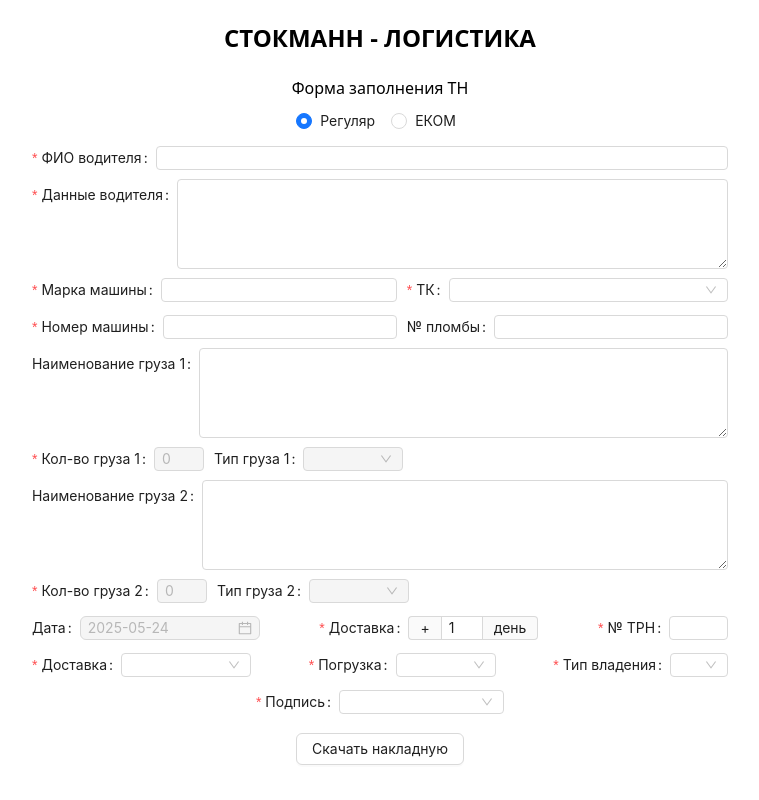
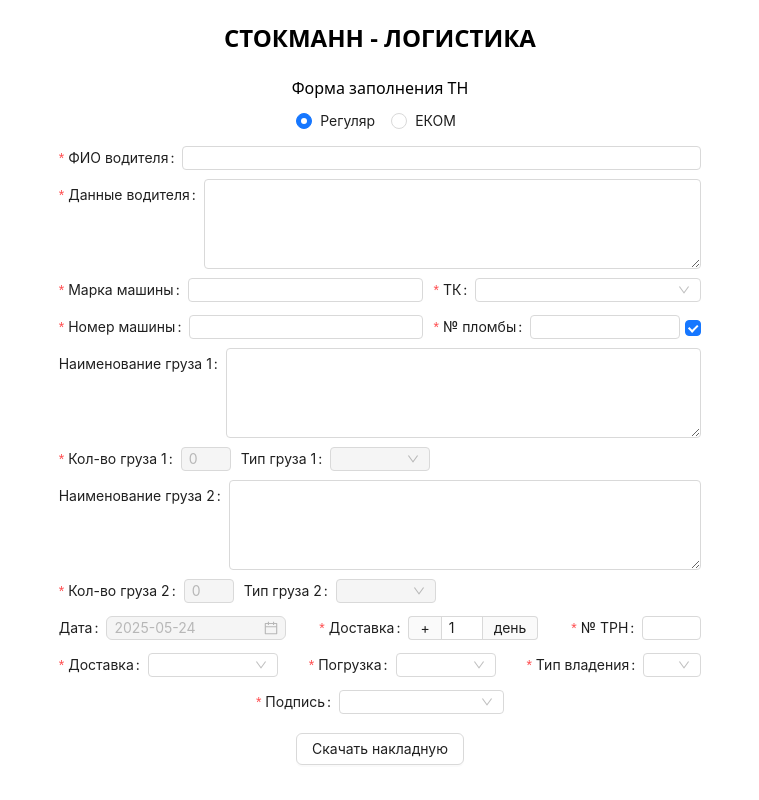
Before and after one commit to Sktro/logistic-project, a React (Vite) app: page / in a window 1280 px wide. Shown: the whole page, without its empty margins (260-1019 px from the left). Built offline with nearby package versions, Linux system fonts and the light colour scheme.

Commit message:
new project

```diff
--- a/src/components/LogisticForm/LogisticForm.module.css
+++ b/src/components/LogisticForm/LogisticForm.module.css
@@ -41,6 +41,11 @@
     display: none;
 }
 
+.truckContainer {
+    display: flex;
+    gap: 5px;
+}
+
 
 /*---------------------------------------------------*/
 
--- a/src/components/LogisticForm/LogisticFormEcom.tsx
+++ b/src/components/LogisticForm/LogisticFormEcom.tsx
@@ -3,8 +3,7 @@
 import TextArea from "antd/es/input/TextArea";
 import {
     deliveryAddressOptions,
-    legalCompanyOptions,
-    loadingAddressOptions, ownershipTypeOptions, specialistOptions,
+    legalCompanyOptions, specialistOptions,
     transportCompanyOptions
 } from "../../options";
 import {useEffect, useState} from "react";
@@ -49,15 +48,13 @@
             transport: '',
             truckNumber: '',
             waybillNumber: '',
-            deliveryAddress: undefined,
-            loadingAddress: undefined,
-            ownershipType: undefined,
+            deliveryAddress: segmented === 'ЕКОМ №1' ? deliveryAddressOptions[0].value : deliveryAddressOptions[4].value,
             specialist: undefined,
         })
     }, [form, segmented])
 
     const handleFinish = () => {
-        if (submitType  === 'invoice') {
+        if (submitType === 'invoice') {
             // логика для накладной
             console.log('накладная')
         } else {
@@ -192,36 +189,12 @@
                 <div className={style.addressContainer}>
                     <Form.Item className={style.itemForm}
                                name="deliveryAddress"
-                               label="Доставка"
-                               rules={[{required: true, message: 'Выберите адресс доставки'}]}>
+                               label="Доставка">
                         <Select size={"small"}
                                 style={{width: '130px'}}
                                 showSearch
                                 options={deliveryAddressOptions}/>
                     </Form.Item>
-                    <Form.Item className={style.itemForm}
-                               name="loadingAddress"
-                               label="Погрузка"
-                               rules={[{required: true, message: 'Выберите адресс погрузки'}]}>
-                        <Select size={"small"}
-                                style={{width: '100px'}}
-                                options={loadingAddressOptions}/>
-                    </Form.Item>
-                    <Form.Item className={style.itemForm}
-                               name="ownershipType"
-                               label="Тип владения"
-                               rules={[{required: true, message: 'Выберите тип владения'}]}>
-                        <Select size={"small"}
-                                style={{width: '60px'}}
-                                options={ownershipTypeOptions}/>
-                    </Form.Item>
-                </div>
-
-                {segmented === 'ЕКОМ №1' && <EcomShopsForm/>}
-                {segmented === 'ЕКОМ №2' && <EcomTwoShopsForm/>}
-
-
-                <div className={style.footerContainer}>
                     <Form.Item className={style.itemForm}
                                name="specialist"
                                label="Подпись"
@@ -231,6 +204,10 @@
                                 options={specialistOptions}/>
                     </Form.Item>
                 </div>
+
+                {segmented === 'ЕКОМ №1' && <EcomShopsForm/>}
+                {segmented === 'ЕКОМ №2' && <EcomTwoShopsForm/>}
+
                 <div className={style.buttonContainer}>
                     <Button
                         htmlType="submit"
--- a/src/components/LogisticForm/LogisticFormRegular.tsx
+++ b/src/components/LogisticForm/LogisticFormRegular.tsx
@@ -1,4 +1,4 @@
-import {Button, DatePicker, Form, Input, InputNumber, Select} from "antd";
+import {Button, type CheckboxChangeEvent, DatePicker, Form, Input, InputNumber, Select} from "antd";
 import style from './LogisticForm.module.css'
 import TextArea from "antd/es/input/TextArea";
 import dayjs from 'dayjs';
@@ -10,15 +10,27 @@
     transportCompanyOptions,
     typeCargo
 } from "../../options";
-import {useEffect} from "react";
+import {useEffect, useState} from "react";
 import {useWatch} from "antd/es/form/Form";
 import {saveAs} from "file-saver";
 import type {ValuesConsignmentRegular} from "../../typesForm";
+import Checkbox from "antd/es/checkbox/Checkbox";
 
 export const LogisticFormRegular = () => {
     const [form] = Form.useForm()
+    const [required, setRequired] = useState(true)
     const cargoDescFirst = useWatch('cargoDescriptionsFirst', form)
     const cargoDescSecond = useWatch('cargoDescriptionsSecond', form)
+    const deliveryAddressValue = useWatch('deliveryAddress', form)
+    const transportCompanyValue = useWatch('transportCompany', form)
+
+    const deliveryAddressLabel = deliveryAddressOptions.find(
+        opt => opt.value === deliveryAddressValue
+    )?.label
+
+    const transportCompanyLabel = transportCompanyOptions.find(
+        opt => opt.value === transportCompanyValue
+    )?.label
 
     useEffect(() => {
         form.setFieldsValue({
@@ -28,8 +40,32 @@
             quantityFirst: 0,
             quantitySecond: 0,
             truckSealNumber: '',
+            cargoDescriptionsFirst: '',
+            cargoDescriptionsSecond: '',
         })
     }, [form])
+
+    const handleCheckboxChange = (e: CheckboxChangeEvent) => {
+        const isChecked = e.target.checked
+        setRequired(isChecked)
+
+        if (!isChecked) {
+            form.setFields([
+                {
+                    name: "truckSealNumber",
+                    errors: [],
+                    value: '',
+                },
+            ])
+        } else {
+            form.setFields([
+                {
+                    name: "truckSealNumber",
+                    errors: ['Введите № пломбы'],
+                },
+            ])
+        }
+    }
 
     const handleFinish = async (values: ValuesConsignmentRegular) => {
         const arrayBuffer = await fetch('regular.xlsx')
@@ -97,15 +133,17 @@
         sheet.getCell('AB84').value = {formula: 'AB68'}
 
         const buffer = await workbook.xlsx.writeBuffer()
+        saveAs(new Blob([buffer], {type: 'application/octet-stream'}), `ТН Тверь ${deliveryAddressLabel} ${transportCompanyLabel} ${form.getFieldValue('driverFullName')} ${form.getFieldValue('truckNumber')}.xlsx`)
+    }
 
-        saveAs(new Blob([buffer], {type: 'application/octet-stream'}), `${values.transportCompany}.xlsx`);
-    }
+
 
     return (
         <Form form={form}
               onFinish={handleFinish}
               initialValues={{deliveryDate: 1}}
               className={style.formContainer}>
+
             <div>
                 <Form.Item className={style.itemForm}
                            name="driverFullName"
@@ -142,11 +180,16 @@
                             <Select size={"small"}
                                     options={transportCompanyOptions}/>
                         </Form.Item>
+                        <div className={style.truckContainer}>
                             <Form.Item className={style.itemForm}
                                        name="truckSealNumber"
+                                       rules={[{required: required, message: 'Введите № пломбы'}]}
                                        label="№ пломбы">
-                                <Input size={"small"}/>
+                                <Input size={"small"} style={{maxWidth: '150px'}} disabled={!required}/>
                             </Form.Item>
+                            <Checkbox onChange={handleCheckboxChange} checked={required} style={{alignSelf: "start", marginTop: '6px'}}/>
+                        </div>
+
                     </div>
                 </div>
 
--- a/src/typesForm.ts
+++ b/src/typesForm.ts
@@ -34,9 +34,7 @@
     deliveryAddress: string // Адрес доставки
     transport: string // Марка машины
     truckNumber: string // Номер машины
-    loadingAddress: string // Адрес погрузки
     truckSealNumber: string // № пломбы
     specialist: string // Подпись
-    ownershipType: string // Тип владения
     driverFullName: string // ФИО водителя
 }
```
Lines whose indentation alone changed are shown as unchanged.
